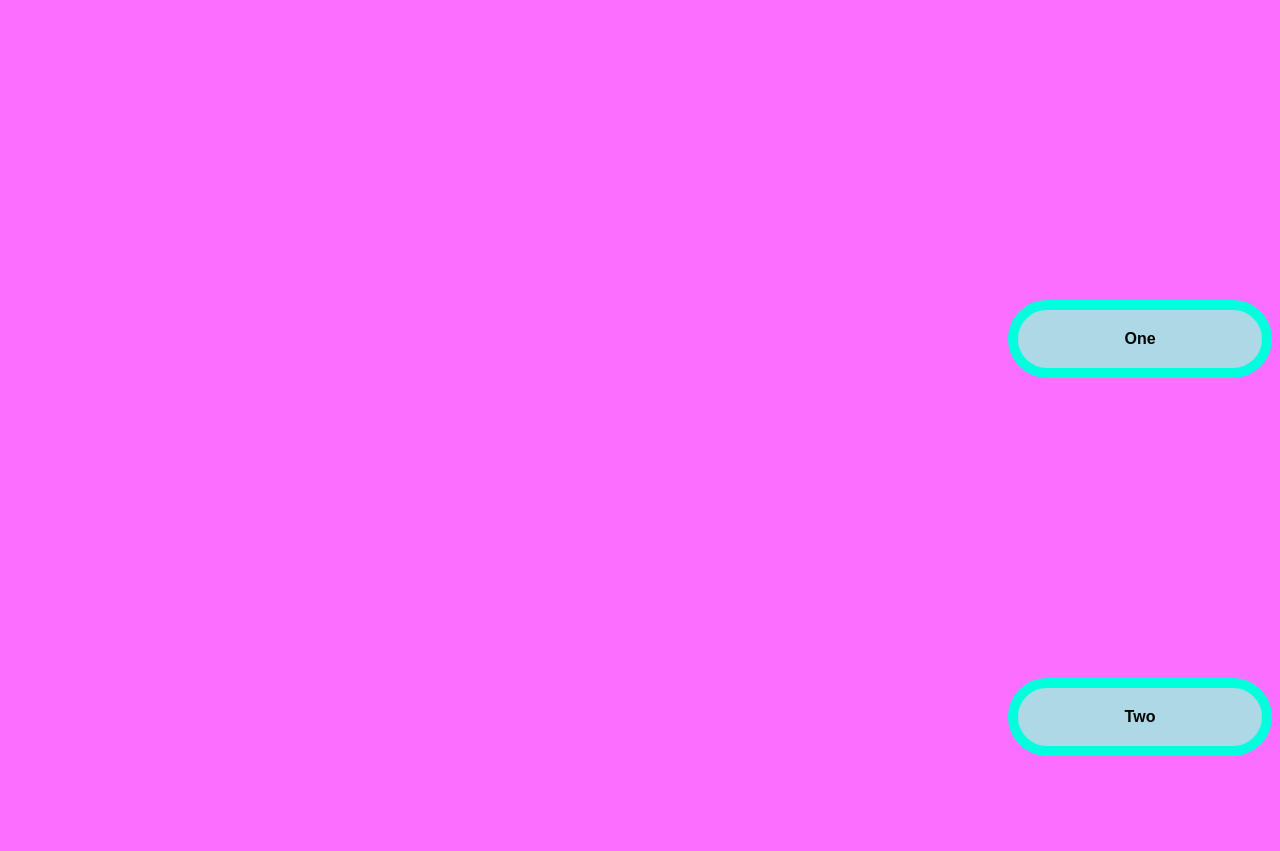
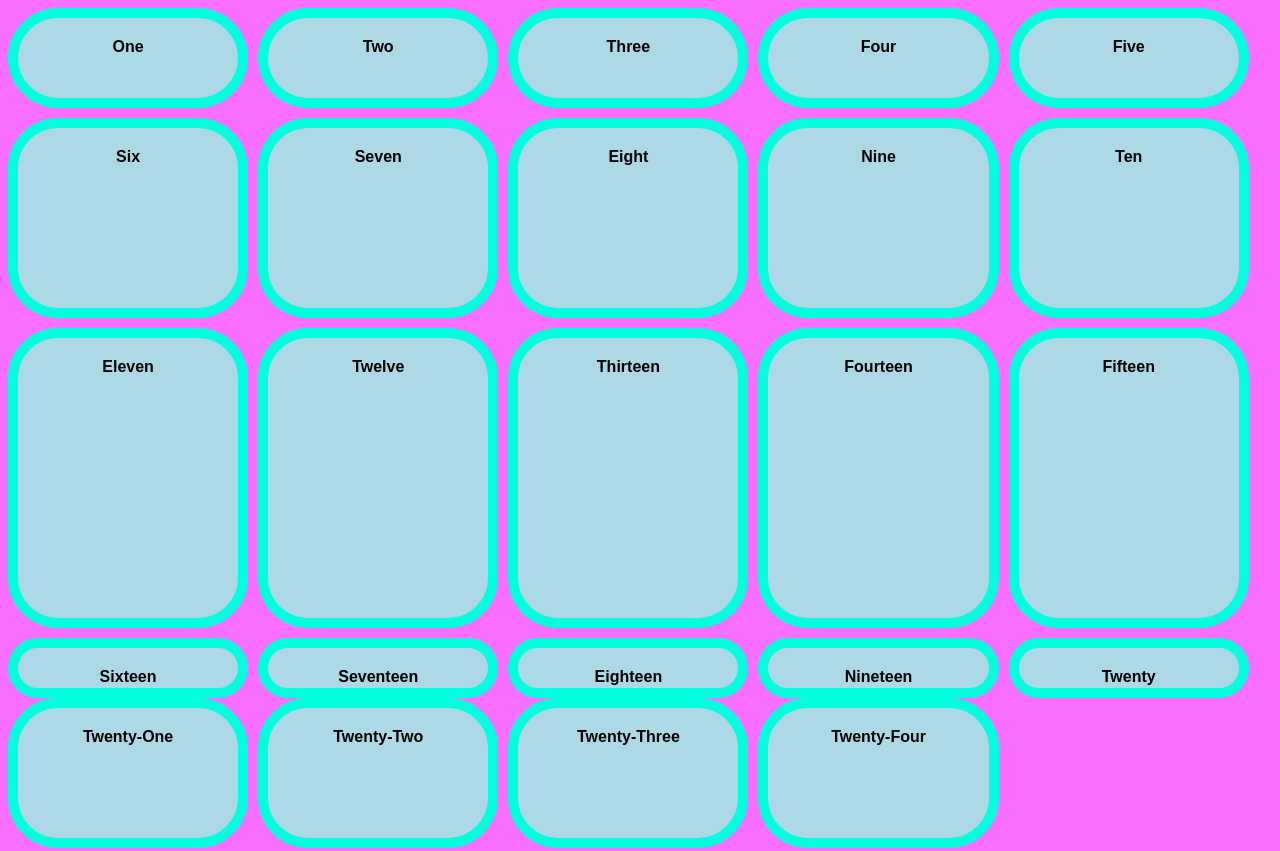
Before and after one commit to aiden5828/spacing-livecode, a plain HTML site: page index.html in a window 1280 px wide. Shown: the top 851 px of the page. Drawn offline with Linux system fonts and the light colour scheme.

Commit message:
livecode 11/3

```diff
--- a/index.html
+++ b/index.html
@@ -7,6 +7,7 @@
   <link rel="stylesheet" href="styles.css">
 </head>
 <body>
+  <div class="container">
     <div class="number">One</div>
     <div class="number">Two</div>
     <div class="number">Three</div>
@@ -31,5 +32,6 @@
     <div class="number">Twenty-Two</div>
     <div class="number">Twenty-Three</div>
     <div class="number">Twenty-Four</div>
+  </div>
 </body>
 </html>
--- a/styles.css
+++ b/styles.css
@@ -8,10 +8,17 @@ body {
   text-align: center;
   border-radius: 50px;
   font-weight: bold;
-  margin-top: 300px;
-  margin-bottom: 50px;
-  margin-left: 1000px;
+  /* margin: 10px; */
   border: 10px solid #00ffdd;
   padding: 20px;
   /* MBPC */
 }
+
+.container {
+  display: grid;
+  width: 95%;
+
+  grid-template-columns: 20% 20% 20% 20% 20%;
+  grid-template-rows: 100px 200px 300px 50px 150px;
+  grid-gap: 10px;
+}
```
